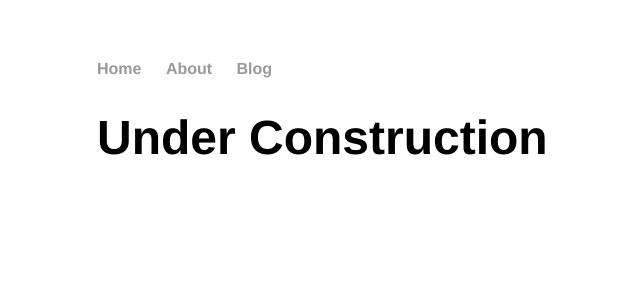
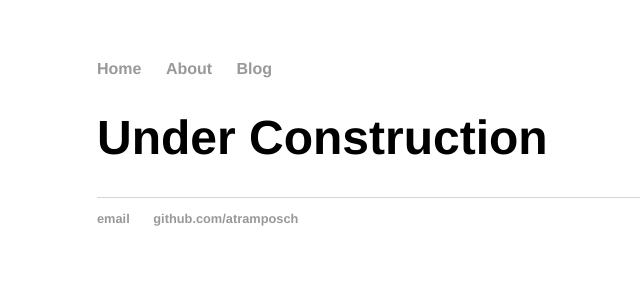
Before and after one commit to atramposch/website, a Jekyll site: the page built from index.html, in a window 1280 px wide. Shown: the top 300 px of the page, without its empty margins (95-735 px from the left). Built offline with Jekyll 4.4.1, drawn with Linux system fonts in a browser that asks for light colours.

Commit message:
Update default.html

```diff
--- a/_layouts/default.html
+++ b/_layouts/default.html
@@ -18,5 +18,11 @@
 			{{ content }}
 
 			</div><!-- /.container -->
+			<footer>
+	    		<ul>
+	        		<li><a href="mailto:atramposch7@gmail.com">email</a></li>
+	        		<li><a href="https://github.com/atramposch">github.com/atramposch</a></li>
+				</ul>
+			</footer>
 		</body>
 	</html>
```
